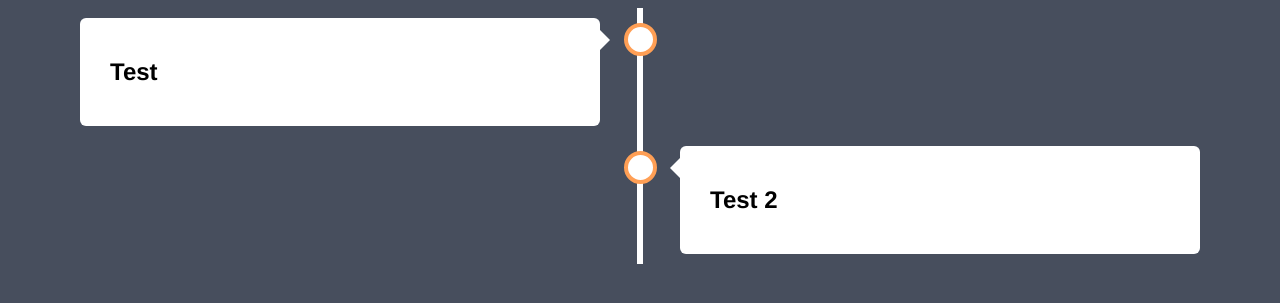
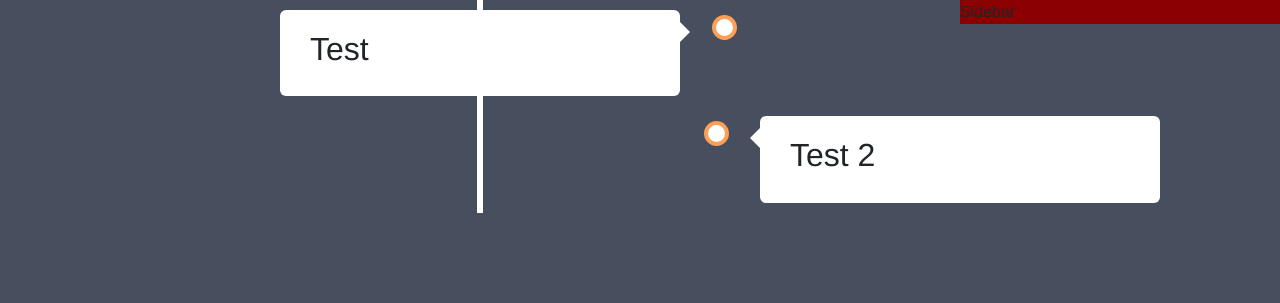
Before and after one commit to SomeGuy143/csci_313_timeline_project, a Django app: page / in a window 1280 px wide. Shown: the top 303 px of the page. Run offline with Django 4.2, Linux system fonts and the light colour scheme.

Commit message:
cleaning up

```diff
--- a/test.txt
+++ /dev/null
@@ -1 +0,0 @@
-testing testing
--- a/test2.txt
+++ /dev/null
@@ -1 +0,0 @@
-asgjhaseropghjasdrgp
--- a/timeline_website/timeline_app/static/timeline_app/css/styles.css
+++ b/timeline_website/timeline_app/static/timeline_app/css/styles.css
@@ -11,8 +11,17 @@
   /* The actual timeline (the vertical ruler) */
   .timeline {
     position: relative;
-    max-width: 1200px;
+    width: 75%;
     margin: 0 auto;
+    float: left;
+  }
+
+  .sidebar {
+    position: relative;
+    width: 25%;
+    margin: 0 auto;
+    float: right;
+    background-color: darkred;
   }
 
   /* The actual timeline (the vertical ruler) */
--- a/timeline_website/timeline_app/templates/timeline_app/index.html
+++ b/timeline_website/timeline_app/templates/timeline_app/index.html
@@ -1,10 +1,27 @@
+{% load static %}
+<!doctype html>
+<html lang="en">
+  <head>
+    <meta charset="utf-8">
+    <meta name="viewport" content="width=device-width, initial-scale=1">
+    <title>Timeline</title>
+    <link href="https://cdn.jsdelivr.net/npm/bootstrap@5.3.0-alpha3/dist/css/bootstrap.min.css" rel="stylesheet" integrity="sha384-KK94CHFLLe+nY2dmCWGMq91rCGa5gtU4mk92HdvYe+M/SXH301p5ILy+dN9+nJOZ" crossorigin="anonymous">
+  </head>
+  <body>
+
+
+
+    <script src="https://cdn.jsdelivr.net/npm/bootstrap@5.3.0-alpha3/dist/js/bootstrap.bundle.min.js" integrity="sha384-ENjdO4Dr2bkBIFxQpeoTz1HIcje39Wm4jDKdf19U8gI4ddQ3GYNS7NTKfAdVQSZe" crossorigin="anonymous"></script>
+  </body>
+</html>
+
+
 {% load static %}
 <!DOCTYPE html>
 <html lang="en">
   <head>
     <meta charset="UTF-8">
     <meta name="viewport" content="width=device-width, initial-scale=1.0">
-    <!-- <meta http-equiv="X-UA-Compatible" content="ie=edge"> -->
     <title>Home</title>
     <link rel="stylesheet" href="{% static 'timeline_app/css/styles.css' %}">
   </head>
@@ -21,5 +38,8 @@
         </div>
       </div>
     </div>
+    <div class="sidebar">
+      Sidebar
+    </div>
   </body>
 </html>
```
Also changed, not shown: timeline_website/db.sqlite3.
